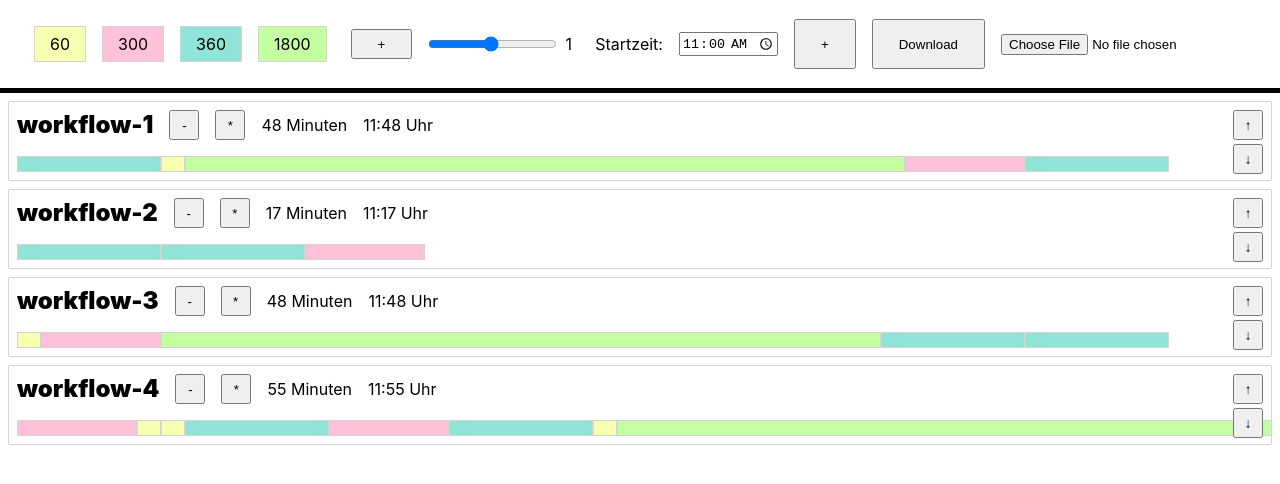
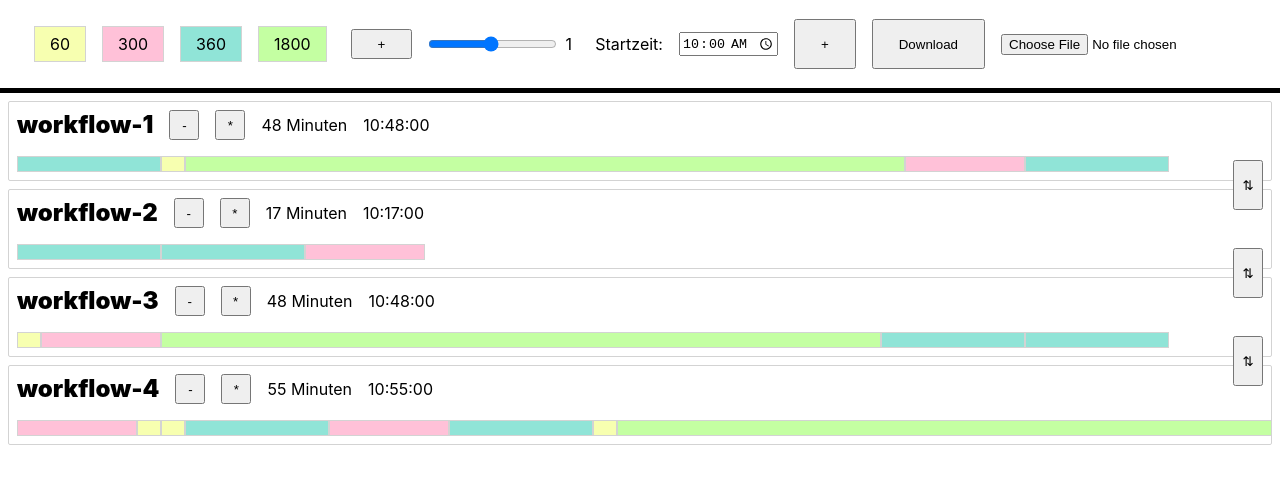
Before and after one commit to SimonSimonson/Workflow-Tool, a React (Create React App) app: page / in a window 1280 px wide. Shown: the top 484 px of the page. Built offline with nearby package versions, Linux system fonts and the light colour scheme.

Commit message:
almost finished editor

```diff
--- a/src/App.js
+++ b/src/App.js
@@ -13,16 +13,24 @@ const App = () => {
   const [pieces, setPieces] = useState(state.pieces);
   const [workflows, setWorkflows] = useState(state.workflows);
   const [pixelfaktor, setPixelFaktor] = useState(0.4);
-  const [starttime, setStartTime] = useState(new Date(0).setHours(11));
+  const [starttime, setStartTime] = useState(state.starttime);
+
+  const calcTime = (time_string, duration) => {
+    const [hours, minutes, seconds] = time_string.split(":");
+    const dateObj = new Date();
+    dateObj.setHours(parseInt(hours));
+    dateObj.setMinutes(parseInt(minutes));
+    dateObj.setSeconds(parseInt(seconds + duration) || 0);
+    const formattedTime = [
+      dateObj.getHours().toString().padStart(2, "0"),
+      dateObj.getMinutes().toString().padStart(2, "0"),
+      dateObj.getSeconds().toString().padStart(2, "0")
+    ].join(":");
+
+    return formattedTime;  }
 
   const getTimeString = (duration) => {
-    const finaltimeInMilliseconds = starttime + (duration * 1000);
-    const hours = Math.floor(finaltimeInMilliseconds / (60 * 60 * 1000));
-    const minutes = Math.floor((finaltimeInMilliseconds % (60 * 60 * 1000)) / (60 * 1000));
-    const seconds = Math.floor((finaltimeInMilliseconds % (60 * 1000)) / 1000);
-
-    const finalTimeString = `${hours.toString().padStart(2, '0')}:${minutes.toString().padStart(2, '0')}`;
-    return finalTimeString
+    return calcTime(starttime, duration);
   }
 
   const getKey = (id) => {
@@ -117,7 +125,7 @@ const App = () => {
     const second_half = workflowIds.slice(oldWorkflowIndex + 1);
     const updatedWorkflows = {
       ...first_half.reduce((obj, id) => {
-        console.log(obj,id)
+        console.log(obj, id)
         obj[id] = workflows[id];
         return obj;
       }, {}),
@@ -136,7 +144,7 @@ const App = () => {
     const objects = Object.keys(workflows)
     const indexOfClickedWorkflow = workflowIds.indexOf(workflowId);
     const swapIndex = indexOfClickedWorkflow + dir;
-    if (swapIndex < 0 || swapIndex > workflowIds.length-1){
+    if (swapIndex < 0 || swapIndex > workflowIds.length - 1) {
       console.log("out of bounds");
       return false
     }
@@ -222,7 +230,7 @@ const App = () => {
           }
           const workflow_pieces = workflow.pieceIDs.map(pieceID => pieces[pieceID]);
           return (
-            <Workflow key={workflow.id} workflow={workflow} pieces={workflow_pieces} buttonclicked={deleteBtnClick} duplicateclicked={duplicateBtnClick} rename={workflowRename} pixelfaktor={pixelfaktor} gettimestring={getTimeString} workflowindex={index} move={workflowMove}/>
+            <Workflow key={workflow.id} workflow={workflow} pieces={workflow_pieces} buttonclicked={deleteBtnClick} duplicateclicked={duplicateBtnClick} rename={workflowRename} pixelfaktor={pixelfaktor} gettimestring={getTimeString} workflowindex={index} move={workflowMove} />
           );
         })}
       </div>
--- a/src/components/Piece.js
+++ b/src/components/Piece.js
@@ -5,6 +5,8 @@ import Popup from './Popup';
 const Piece = ({ newID, piece, index, isSidebar, updatePieces, pixelfaktor }) => {
   const [showPopup, setShowPopup] = useState(false);
   const [showTooltip, setShowTooltip] = useState(false);
+
+  //color for pause elements
 
   const handleMouseEnter = () => {
     setShowTooltip(true);
@@ -79,8 +81,7 @@ const Piece = ({ newID, piece, index, isSidebar, updatePieces, pixelfaktor }) =>
               onMouseLeave={handleMouseLeave}
               id={newID}
             >
-              <div className={isSidebar ? 'puzzle sidebar-puzzle' : 'puzzle'} style={{ backgroundColor: piece.color, width: isSidebar ? 'auto' : pixelWidth+"px"}}>
-                {isSidebar && piece.time}
+<div className={isSidebar ? 'puzzle sidebar-puzzle' : 'puzzle'} style={{ backgroundColor: piece.pause ? '#606060' : piece.color, width: isSidebar ? 'auto' : pixelWidth+"px"}}>                {isSidebar && piece.time}
                 {isSidebar && showPopup && (
                   <Popup onSettingsChange={handleSettingsChange} onColorChange={handleColorChange} onClose={handlePopup} piece={piece} updateMessage={updateMessage} delMessage={delMessage} addMessage={addMessage}></Popup>
                 )}
--- a/src/components/Popup.js
+++ b/src/components/Popup.js
@@ -24,6 +24,7 @@ const Popup = ({ onSettingsChange, onColorChange, updateMessage, delMessage, add
           <h3>Warnungen:</h3>
           {Object.values(piece.messages).map((message, index) => (
             <div key={index} className="message bordered" onDoubleClick={() => delMessage(index)}>
+              <div className='message-form'>
                 <label htmlFor={`message-time-${index}`}>Time:</label>
                 <input
                   id={`message-time-${index}`}
@@ -31,13 +32,17 @@ const Popup = ({ onSettingsChange, onColorChange, updateMessage, delMessage, add
                   value={message.time}
                   onChange={(e) => updateMessage(index, 'time', e.target.value)}
                 />
-              <label htmlFor={`message-message-${index}`}>Message:</label>
+              </div>
+              <div className='message-form'>
+                <label htmlFor={`message-message-${index}`}>Nachricht:</label>
                 <input
                   id={`message-message-${index}`}
                   type='text'
                   value={message.message}
                   onChange={(e) => updateMessage(index, 'message', e.target.value)}
                 />
+              </div>
+              <div className='message-form'>
                 <label htmlFor={`message-sound-${index}`}>Sound:</label>
                 <input
                   id={`message-sound-${index}`}
@@ -45,6 +50,7 @@ const Popup = ({ onSettingsChange, onColorChange, updateMessage, delMessage, add
                   value={message.sound}
                   onChange={(e) => updateMessage(index, 'sound', e.target.value)}
                 />
+              </div>
             </div>
           ))}
           <button onClick={addMessage}>Alarm Hinzufügen</button>
--- a/src/components/Sidebar.js
+++ b/src/components/Sidebar.js
@@ -4,22 +4,20 @@ import { Droppable } from "react-beautiful-dnd";
 
 const Sidebar = ({ pieces, buttonclicked, savebuttonclicked, upload, updatepieces, addpiece, setpixelfaktor, gettimestring, setstarttime }) => {
     const [sliderValue, setSliderValue] = useState(1); // initial value of the slider is 1
+
     const handleSliderChange = (event) => {
         setSliderValue(parseFloat(event.target.value));
         setpixelfaktor(parseFloat(event.target.value));
     };
 
     const handleStarttimeChange = (event) => {
-        console.log(gettimestring(0));
+        //console.log(gettimestring(0));
+        const selectedTime = event.target.value;
+        console.log(selectedTime)
 
-        const selectedTime = event.target.value;
         const timeArray = selectedTime.split(":");
-        console.log(timeArray)
-        const newStarttime = new Date().setHours(timeArray[0], timeArray[1]);
-
-        console.log(newStarttime)
-        setstarttime(newStarttime);
-      };
+        setstarttime(timeArray[0] + ":" + timeArray[1] + ":00");
+    };
 
     return (
         <div className={'sidebar-portal'}>
@@ -41,10 +39,13 @@ const Sidebar = ({ pieces, buttonclicked, savebuttonclicked, upload, updatepiece
                 type="time"
                 id="starttime"
                 name="starttime"
+                min="00:00"
+                max="23:59"
                 value={gettimestring(0)}
                 onChange={handleStarttimeChange}
                 className="sidebar-button"
-            />            <button onClick={buttonclicked} className="sidebar-button">+</button>
+            />
+            <button onClick={buttonclicked} className="sidebar-button">+</button>
             <button onClick={savebuttonclicked} className="sidebar-button">Download</button>
             <input type="file" accept=".txt" className="sidebar-button" onChange={upload} />
 
--- a/src/components/Workflow.js
+++ b/src/components/Workflow.js
@@ -53,11 +53,10 @@ const Workflow = ({ workflow, pieces, buttonclicked, duplicateclicked, rename, p
                 <button onClick={handleDeleteBtnClick}>-</button>
                 <button onClick={handleDuplicateBtnClick}>*</button>
                 <div className="summary">{sum / 60} Minuten</div>
-                <div className="summary">{finalTimeString} Uhr</div>
+                <div className="summary">{finalTimeString}</div>
                 <div className="handle" //{...provided.dragHandleProps}
                 >
-                    <button onClick={handleMoveDown}>↑</button>
-                    <button onClick={handleMoveUp}>↓</button>
+                    <button onClick={handleMoveUp}>⇅</button>
                 </div>
             </div>
             <Droppable droppableId={workflow.id} direction="horizontal" type="piece">
--- a/src/components/initialData.js
+++ b/src/components/initialData.js
@@ -56,6 +56,6 @@ const initialData = {
         'w4': { id: 'workflow-4', pieceIDs: ['p2', 'p1', 'p1', 'p3', 'p2', 'p3', 'p1', 'p4'] }
     },
     workflowOrder: ['w1', 'w2','w3','w4'],
-    starttime: "10:00",
+    starttime: "10:00:00",
 };
 export default initialData;
--- a/src/style/style.css
+++ b/src/style/style.css
@@ -87,6 +87,19 @@
     height: 30px;
     margin-left: 8px;
 }
+.message {
+    margin-bottom: 8px;
+    border-radius: 3px;
+    display: inline-block;
+    padding: 8px 8px 0 8px;
+    background-color:rgba(255, 255, 255, 0.5);
+}
+.message label,input{
+}
+.message-form {
+    display: flex;
+    text-align: left;
+}
 
 /********************BUILDER*************************/
 
@@ -108,16 +121,20 @@
     position: relative;
     z-index: -100;
 }
+.main-container div:last-child .handle{
+    display: none;
+}
 
 .puzzle-pieces {
     display: flex;
     padding: 8px;
+    overflow: hidden;
+
 }
 .workflow-container{
     margin: 8px;
     border: 1px solid lightgrey;
     border-radius: 2px;
-    overflow: hidden;
 }
 .workflow-container h2{
     margin: 8px
@@ -143,9 +160,14 @@
     height: 30px;
     width: 30px;
 }
+
 .handle button {
+    position: relative;
+    top: 50px;
+    height: 50px;
     margin: 0 0 4px 0;
 }
+
 .summary {
     margin: 13px 8px;
 }
```
Lines whose indentation alone changed are shown as unchanged.
